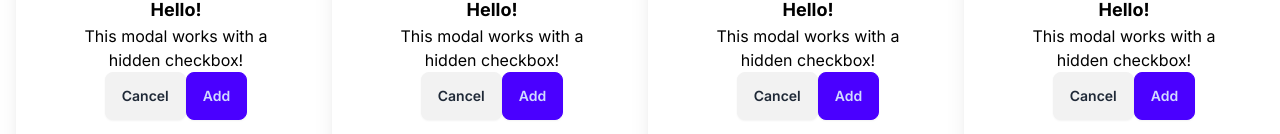
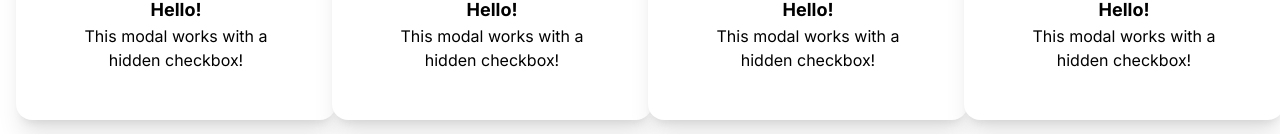
Before and after one commit to Khubaib567/next.js_firbase, a Next.js app: page / in a window 1280 px wide. Shown: the part 818-952 px from the top of the page. Built offline with nearby package versions, Linux system fonts and the light colour scheme.

Commit message:
modify_model_box

```diff
--- a/src/widgets/CheckInBox.js
+++ b/src/widgets/CheckInBox.js
@@ -5,18 +5,18 @@ function CheckInBox() {
   return (
     <div>
        {/* The button to open modal */}
-<label for="my_modal_6" class="btn btn-primary">Checked In</label>
+<label for="my_modal_1" class="btn btn-primary">Checked In</label>
 
 {/* Put this part before </body> tag */}
-<input type="checkbox" id="my_modal_6" class="modal-toggle" />
+<input type="checkbox" id="my_modal_1" class="modal-toggle" />
 <div class="modal" role="dialog">
 <div class="modal-box">
   <h3 class="font-bold text-lg">Hello!</h3>
   <p class="py-4">This modal works with a hidden checkbox!</p>
-  <div class="modal-action">
-  <label for="my_modal_6" class="btn ">Cancel</label>
-    <label for="my_modal_6" class="btn btn-primary">Add</label>
-  </div>
+  {/* <div class="modal-action">
+  <label for="my_modal_1" class="btn ">Cancel</label>
+    <label for="my_modal_1" class="btn btn-primary">Add</label>
+  </div> */}
 </div>
 </div>
     </div>
```
